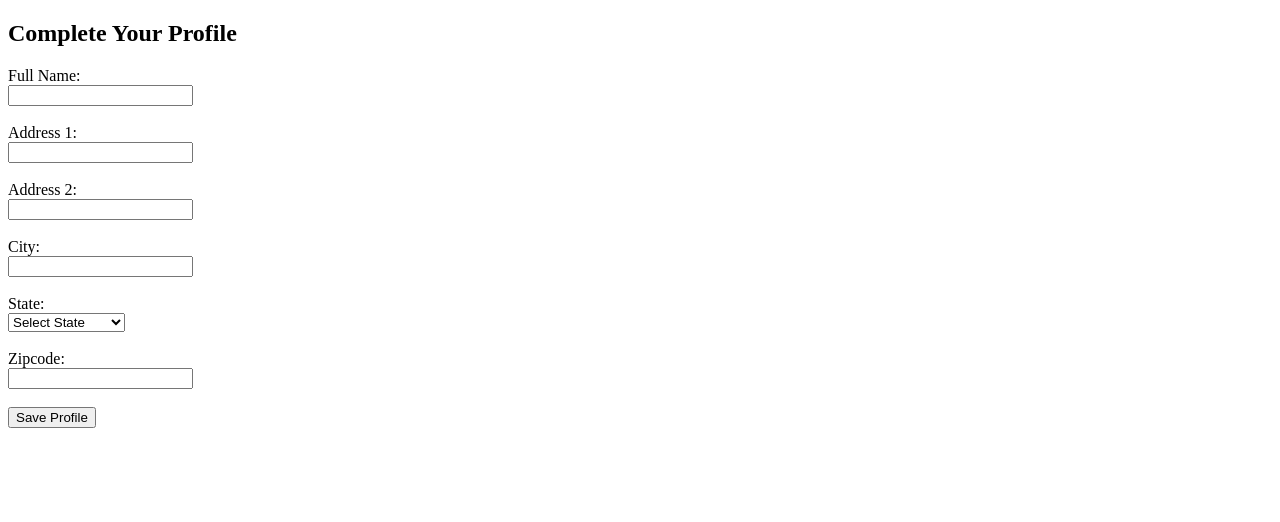
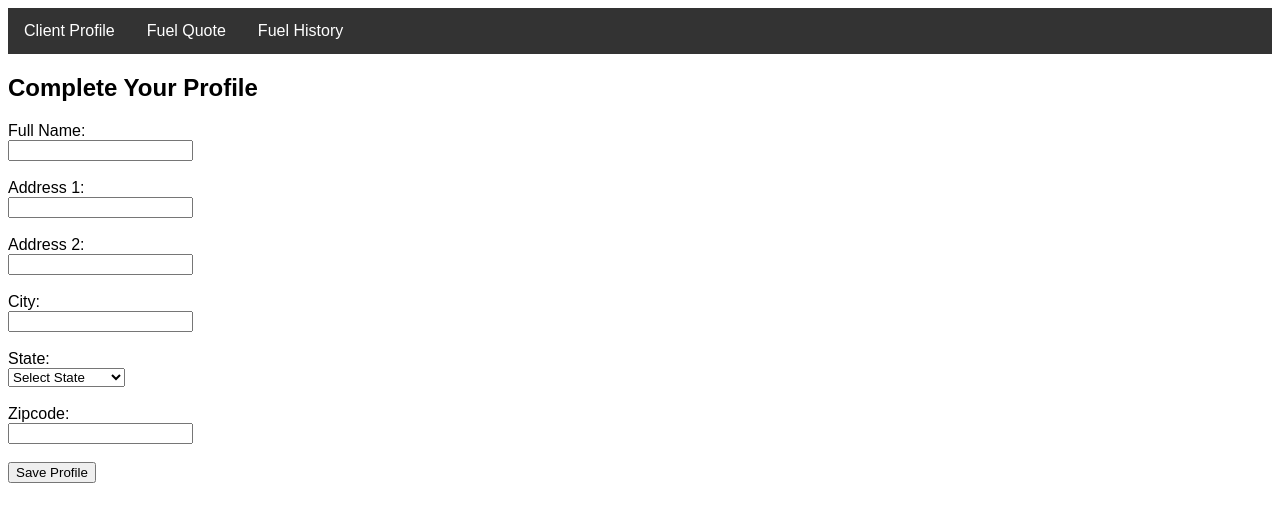
Before and after one commit to fishz1/4353woahWEBSITE, a plain HTML site: page firstTimeProfile.html in a window 1280 px wide. Drawn offline with Linux system fonts and the light colour scheme.

Commit message:
Update firstTimeProfile.html with navigation bar and style

```diff
--- a/firstTimeProfile.html
+++ b/firstTimeProfile.html
@@ -4,8 +4,44 @@
     <meta charset="UTF-8">
     <meta name="viewport" content="width=device-width, initial-scale=1.0">
     <title>Profile Page</title>
+    <style>
+        body {
+            font-family: Arial, sans-serif;
+            margin: 10;
+            padding: 10;
+        }
+        nav {
+            background-color: #333;
+            overflow: hidden;
+        }
+        ul {
+            list-style-type: none;
+            margin: 0;
+            padding: 0;
+        }
+        li {
+            float: left;
+        }
+        li a {
+            display: block;
+            color: white;
+            text-align: center;
+            padding: 14px 16px;
+            text-decoration: none;
+        }
+        li a:hover {
+            background-color: #111;
+        }
+    </style>
 </head>
 <body>
+    <nav>
+        <ul>
+            <li><a href="firstTimeProfile.html">Client Profile</a></li>
+            <li><a href="fuelQuote.html">Fuel Quote</a></li>
+            <li><a href="fuelQuoteHistory.html">Fuel History</a></li>
+        </ul>
+    </nav>
     <h2>Complete Your Profile</h2>
     <form action="" method="POST">
         <label for="full_name">Full Name:</label><br>
```
